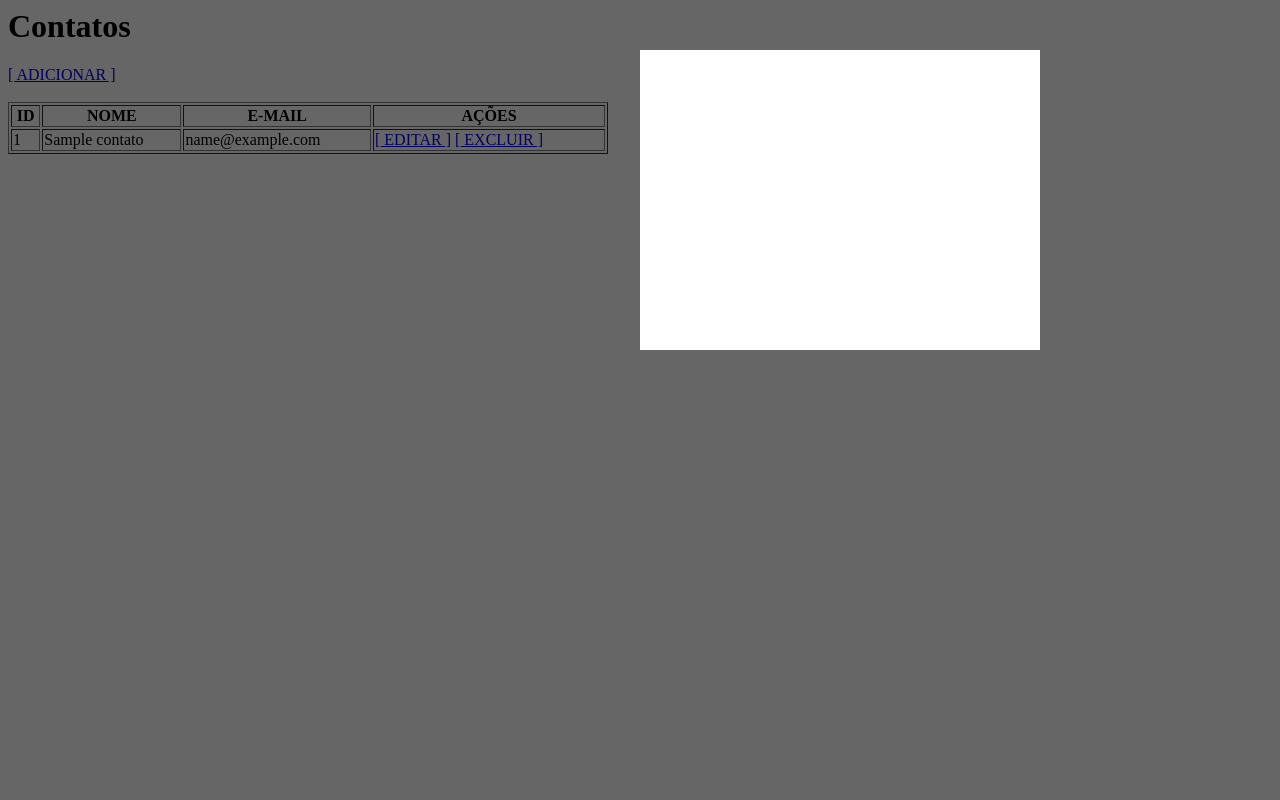
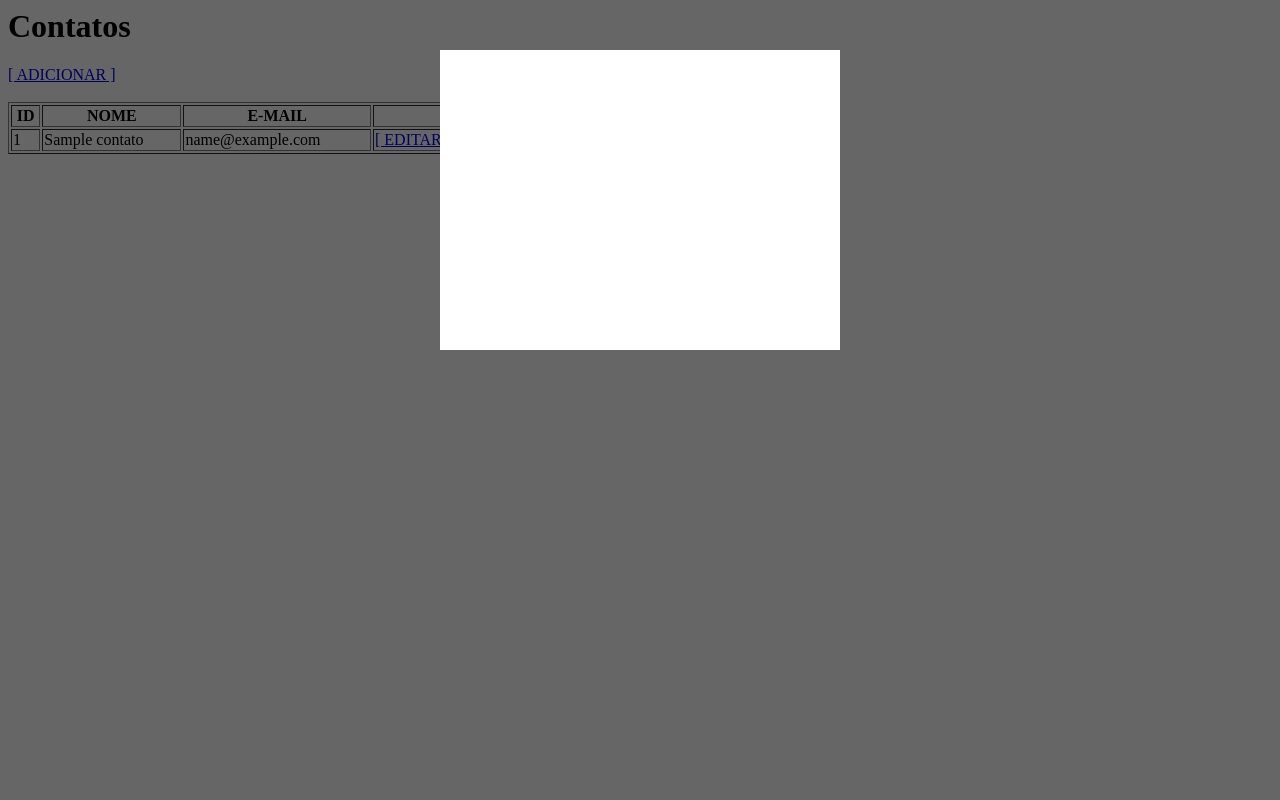
Before and after one commit to deusyvan/crudPhp, a PHP site: page / in a window 1280 px wide. Run offline with PHP 8.4, Linux system fonts and the light colour scheme; tables that the repository leaves empty or names only in its code hold one stand-in row (values such as "Sample post").

Commit message:
Trazendo o modal ao centro

```diff
--- a/assets/css/estilo.css
+++ b/assets/css/estilo.css
@@ -16,6 +16,6 @@
 	z-index: 100;
 	top: 50px;
 	left: 50%; /*Uma altura boa mas o modal não ficou centralizado*/
-
+	margin-left:-200px; /*Trazendo o modal ao centro*/
 
 }
```
